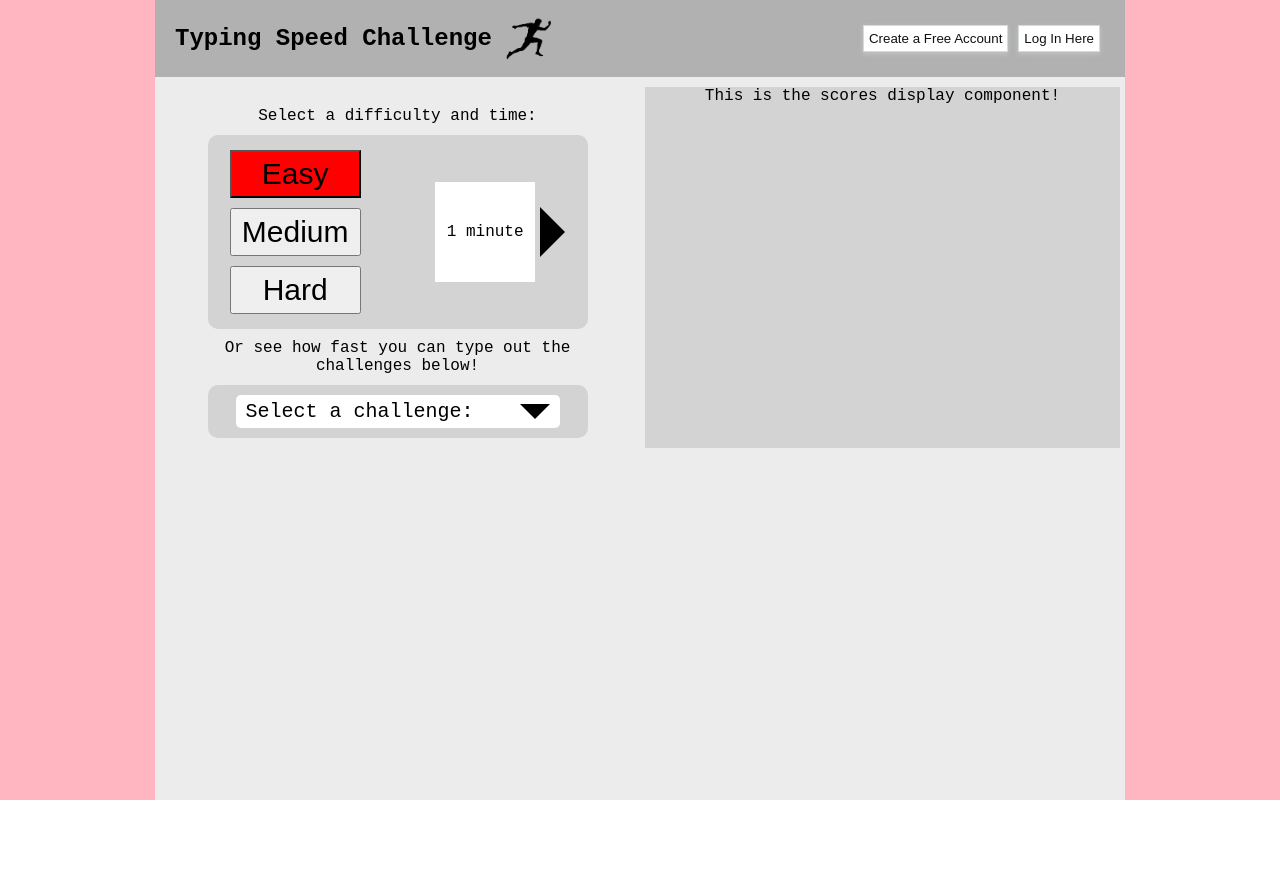
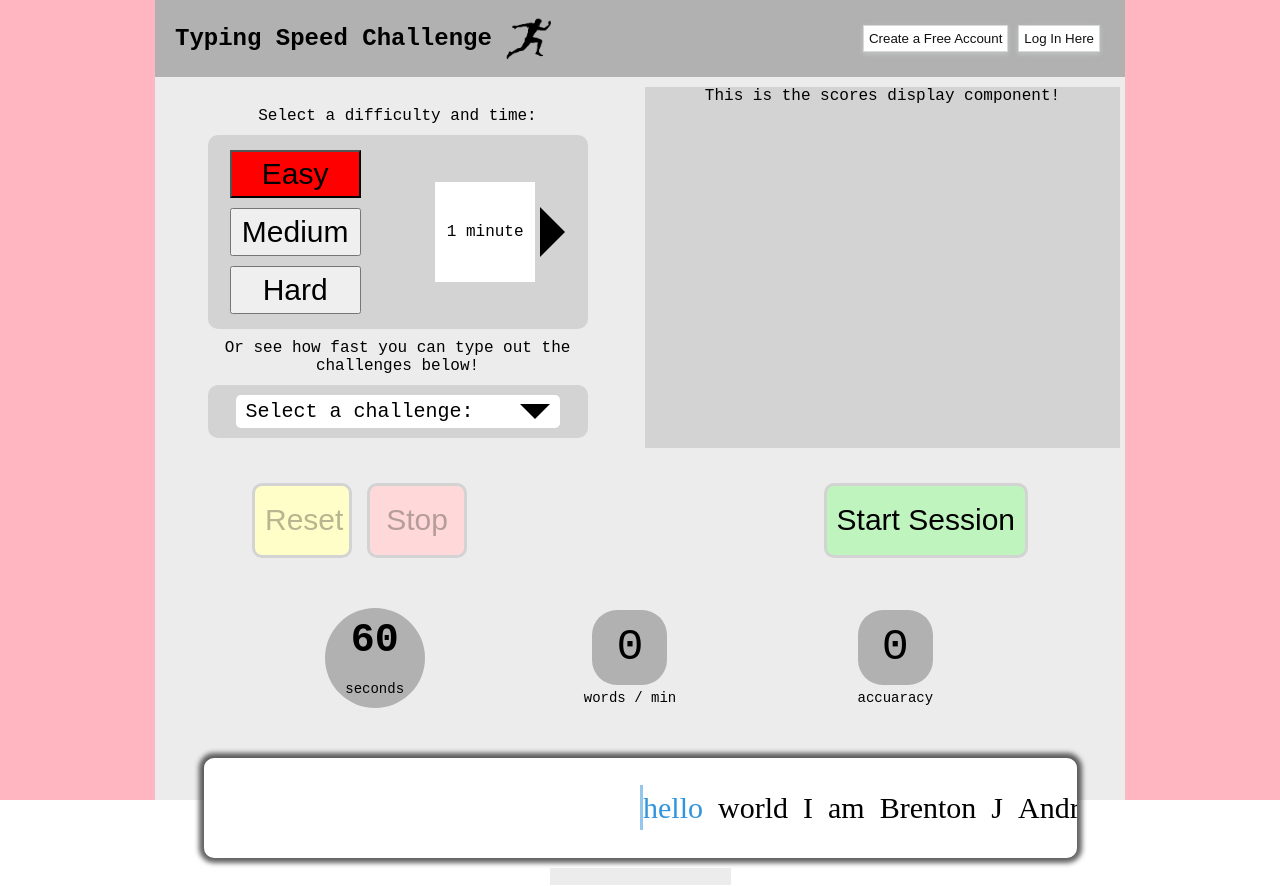
Before and after one commit to brenton-j-andrews/typing_practice_application, a React (Create React App) app: page / in a window 1280 px wide. Before the commit the page ends 800 px from the top, so only its background shows below. Built offline with nearby package versions, Linux system fonts and the light colour scheme; a web font is replaced by a local one.

Commit message:
Controls component skeleton build with basic styling.

```diff
--- a/src/App.js
+++ b/src/App.js
@@ -3,6 +3,7 @@ import { useEffect, useState } from "react";
 import Header from './Components/Header/Header';
 import Selection from './Components/Selection/Selection';
 import Scores from './Components/HighScores/Scores';
+import Controls from "./Components/Controls/Controls"
 import Practice from './Pages/Practice/Practice';
 
 import './App.css';
@@ -31,7 +32,8 @@ function App() {
         <Scores />
       </div>
 
-      {/* <Practice /> */}
+      <Controls />
+      <Practice />
 
     </div>
   );
--- a/src/Components/Controls/Controls.jsx
+++ b/src/Components/Controls/Controls.jsx
@@ -1,9 +1,25 @@
 import React from 'react';
 
+import "./controls.css";
+
 const Controls = () => {
+
   return (
-    <div>
-      This will be the controls component!
+    <div className="controls-wrapper">
+
+      <div className="controls-left">
+        <button className="control-btn reset" disabled={true}>
+          Reset
+        </button>
+
+        <button className="control-btn stop" disabled={true}>
+          Stop
+        </button>
+      </div>
+
+      <button className="start-btn" disabled={false}>
+        Start Session
+      </button>
     </div>
   );
 };
--- /dev/null
+++ b/src/Components/Controls/controls.css
@@ -0,0 +1,53 @@
+.controls-wrapper {
+  display: flex;
+  justify-content: space-between;
+  width: 80%;
+  margin-top: 25px;
+}
+
+.control-btn {
+  font-size: 30px;
+  width: 100px;
+  height: 75px;
+  border-radius: 10px;
+  padding: 0px 10px;
+  margin-right: 15px;
+  cursor: pointer;
+  border: 3px solid lightgray;
+  transition: 1s;
+}
+
+.control-btn:disabled, .start-btn:disabled {
+  cursor: not-allowed;
+}
+
+.reset {
+  background-color: #fffec8;
+}
+
+.reset:not(:disabled):hover {
+  background-color: #d4d25c;
+}
+
+.stop {
+  background-color: #FFD9D9;
+}
+
+.stop:not(:disabled):hover {
+  background-color: #D97F7F;
+}
+
+.start-btn {
+  font-size: 30px;
+  padding: 0px 10px;
+  height: 75px;
+  transition: 1s;
+  background-color: #bff4be;
+  border: 3px solid lightgray;
+  border-radius: 10px;
+  cursor: pointer;
+}
+
+.start-btn::not(:disabled):hover {
+  background-color: #73be73 ;
+}
--- a/src/Components/Selection/Selection.jsx
+++ b/src/Components/Selection/Selection.jsx
@@ -19,9 +19,15 @@ const Selection = ({
 
   const levelSelectionOptions = ["US States", "Countries of the World", "One to One hundred"];
 
+  const handleDifficultyClick = (difficulty) => {
+    setSelectedArrayName(null);
+    setTypingDifficulty(difficulty);
+  }
+
   const handleDropdownClick = (levelName) => {
     setDisplayLevelDropdown(false);
     setSelectedArrayName(levelName);
+    setTypingDifficulty(null);
   }
 
   return (
@@ -36,7 +42,7 @@ const Selection = ({
             ? "difficulty-selector selected"
             : "difficulty-selector"
             }
-            onClick={() => {setTypingDifficulty("easy")}}
+            onClick={() => {handleDifficultyClick("easy")}}
           >
             Easy
           </button>
@@ -46,7 +52,7 @@ const Selection = ({
             ? "difficulty-selector selected"
             : "difficulty-selector"
             }
-            onClick={() => {setTypingDifficulty("medium")}}
+            onClick={() => {handleDifficultyClick("medium")}}
           >
             Medium
           </button>
@@ -56,7 +62,7 @@ const Selection = ({
             ? "difficulty-selector selected"
             : "difficulty-selector"
             }
-            onClick={() => {setTypingDifficulty("hard")}}
+            onClick={() => {handleDifficultyClick("hard")}}
           >
             Hard
           </button>
@@ -96,7 +102,7 @@ const Selection = ({
 
       <div className="lower-selection-menu">
 
-        <div className="level-selection-wrapper">
+        <div className="level-selection-wrapper" onClick={() => {setDisplayLevelDropdown(!displayLevelDropdown)}}>
           <div className="level-selection-display">
             <span> { selectedArrayName ? selectedArrayName : "Select a challenge:" } </span>
           </div>
--- a/src/Components/Selection/selection.css
+++ b/src/Components/Selection/selection.css
@@ -51,6 +51,7 @@
   height: 100px;
   width: 100px;
   background-color: white;
+  cursor: default;
 }
 
 .time-selector-wrapper {
@@ -93,6 +94,7 @@
   background-color: white;
   width: 80%;
   border-radius: 5px;
+  cursor: default;
 }
 
 .dropdown-toggle {
--- a/src/Pages/Practice/practice.css
+++ b/src/Pages/Practice/practice.css
@@ -4,7 +4,7 @@
   justify-content: center;
   align-items: center;
   width: 100%;
-  height: 100vh;
+  margin-top: 50px;
 }
 
 .typing-screen-card-wrapper {
```
